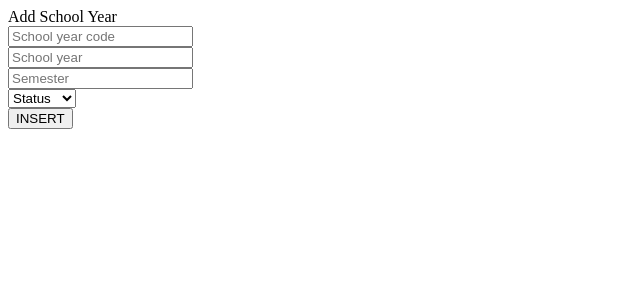
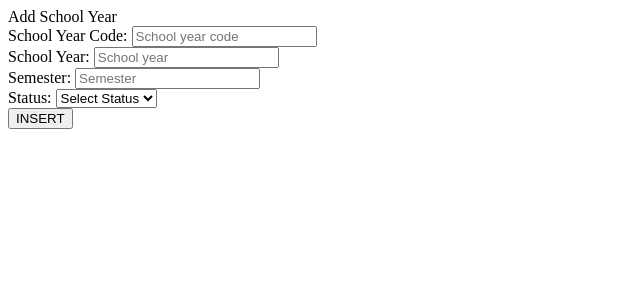
Before and after one commit to Marlie-Mae/LAB-ACTIVITIES, a PHP site: page /student-portal/school-year-new.php in a window 1280 px wide. Shown: the top 300 px of the page, without its empty margins (0-640 px from the left). Run offline with PHP 8.4, Linux system fonts and the light colour scheme.

Commit message:
Update school-year-new.php

```diff
--- a/it221/student-portal/school-year-new.php
+++ b/it221/student-portal/school-year-new.php
@@ -33,14 +33,19 @@
             }
         ?>
         <form action="" method="POST">
+
+            <label for="school_year_code">School Year Code:</label>
             <input type="text" name="school_year_code" placeholder="School year code" required> <br>
+
+            <label for="school_year">School Year:</label>
             <input type="text" name="school_year" placeholder="School year" required> <br>
+
+            <label for="semester">Semester:</label>
             <input type="text" name="semester" placeholder="Semester" required> <br>
-            <!--<input type="number" name="status" placeholder="Status" min="1" max="4" required> <br> -->
 
-            <!-- Status Dropdown -->
+            <label for="status">Status:</label>
             <select name="status" required>
-                <option value="">Status</option>
+                <option value="" disabled selected>Select Status</option>
                 <option value="1">Active</option>
                 <option value="0">Inactive</option>
             </select> <br>
```
